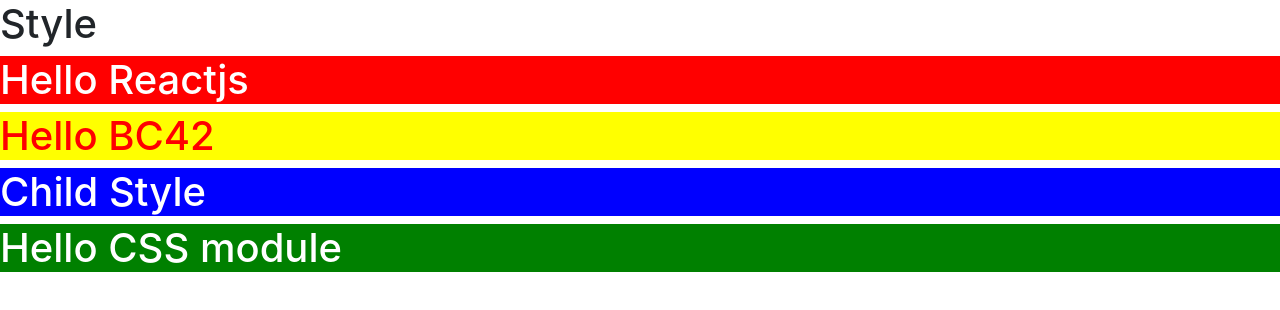
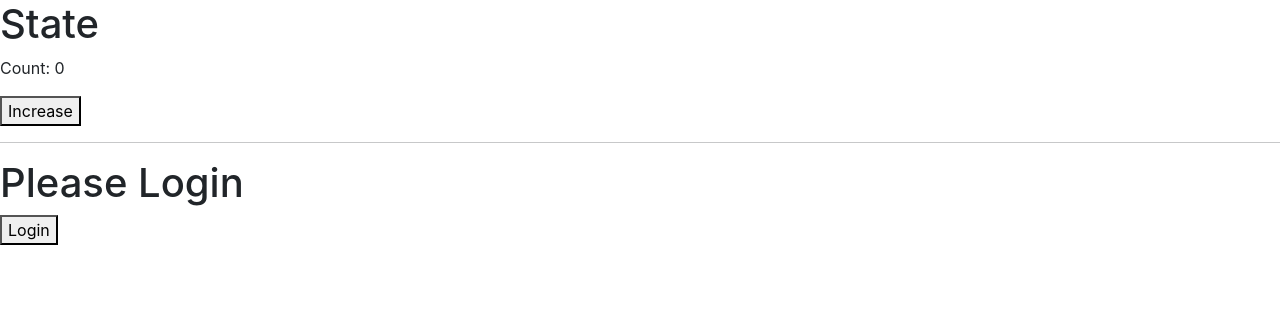
Before and after one commit to B34R-e/bc42-react-first-deploy, a React (Create React App) app: page / in a window 1280 px wide. Shown: the top 310 px of the page. Built offline with nearby package versions, Linux system fonts and the light colour scheme.

Commit message:
State section

```diff
--- a/src/6_Style/Style.jsx
+++ b/src/6_Style/Style.jsx
@@ -6,6 +6,7 @@
 
 // Import css module
 import style from './style.module.css';
+import childStyle from './child.module.css'
 
 function Style() {
   return (
@@ -22,6 +23,9 @@
 
          {/* CSS module */}
          <h1 className={style.heading}>Hello CSS module</h1>
+
+         {/* Nhiều classes trong một thẻ */}
+         <h1 className={`${childStyle.heading} ${childStyle.content}`}>Hello CSS many classes</h1>
     </div>
 
 
--- a/src/6_Style/child.module.css
+++ b/src/6_Style/child.module.css
@@ -2,3 +2,7 @@
     background-color: blue;
     color: white;
 }
+
+.content{
+    font-size: 2rem;
+}
--- /dev/null
+++ b/src/7_State/State.jsx
@@ -0,0 +1,41 @@
+// State bằng function component
+
+import React, {useState} from 'react'
+
+// useState là một hook của React dùng để tạo và quản lý state trong function component
+// Các đặc tính của state:
+// - Khi giá trị của state bị thay đổi, component sẽ được chạy lại (re-render), tuy nhiên giá trị của state sẽ được lưu trữ lại
+// - Giá trị của state sẽ được giữ nguyên ở các lần re-render.
+// Lưu ý: Không được thay đổi trực tiếp giá trị của state, mà phải thông qua hàm setter
+
+function State() {
+    // useState nhận vào 1 tham số là giá trị khởi tạo và trả về một array gồm 2 phần tử
+    // Phần tử 1: Giá trị của state
+    // Phần tử 2: Hàm dùng để thay đổi giá trị của state
+    const [count, setCount] = useState(0);
+
+    const [isLoggedIn, setIsLoggedIn] = useState(false);
+
+  return (
+    <div>
+        <h1>State</h1>
+        <p>Count: {count}</p>
+        <button onClick={() => setCount(count + 1)}>Increase</button>
+
+        <hr />
+
+        {isLoggedIn ? (
+            <div>
+                <h1>Welcome Back</h1>
+                <button onClick={() => setIsLoggedIn(false)}>Logout</button>
+            </div>
+        ):
+            <div>
+                <h1>Please Login</h1>
+                <button onClick={() => setIsLoggedIn(true)}>Login</button>
+            </div>}
+    </div>
+  )
+}
+
+export default State
--- a/src/App.js
+++ b/src/App.js
@@ -6,6 +6,7 @@
 import List from "./4_List/List";
 import Event from "./5_Event/Event";
 import Style from "./6_Style/Style";
+import State from "./7_State/State";
 import Home from "./BT_HomeLayout/Home";
 import Shop from "./BT_ShopLayout/Shop";
 
@@ -13,7 +14,7 @@
 function App() {
   return (
   <div>
-    <Style/>
+    <State/>
   </div>
   )
 }
```
Also changed, not shown: src/6_Style/style.css (line endings or trailing spaces).
